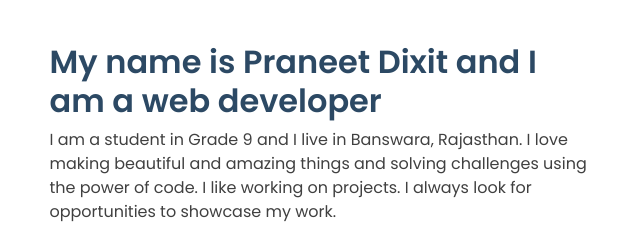
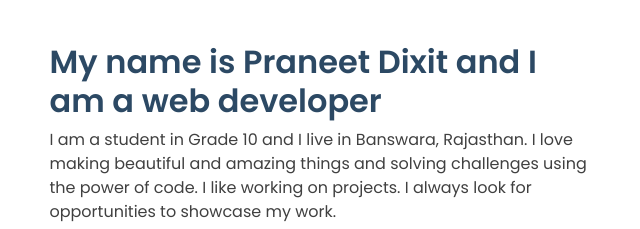
Before and after one commit to PraneetDixit/PortfolioNew, a plain HTML site: page index.html in a window 1280 px wide. Shown: the part 920-1149 px from the top of the page, 83-723 px from the left. Drawn offline with Linux system fonts and the light colour scheme.

Commit message:
Change class

```diff
--- a/index.html
+++ b/index.html
@@ -86,7 +86,7 @@
             <div class="col-11 col-md-11 col-lg-6 d-flex flex-column justify-content-center order-1 order-xl-0 order-lg-0" data-aos="fade-right" data-aos-easing="ease-in-out" data-aos-delay="250">
                 <h2 class="poppins font-weight-bold" style="color: rgb(44, 73, 100)">My name is Praneet Dixit and I am a web developer</h2>
                 <p class="h6 poppins distance">
-                    I am a student in Grade 9 and I live in Banswara, Rajasthan.
+                    I am a student in Grade 10 and I live in Banswara, Rajasthan.
                     I love making beautiful and amazing things and solving challenges using the power of code.
                     I like working on projects. I always look for opportunities to showcase my work.
                 </p>
```
